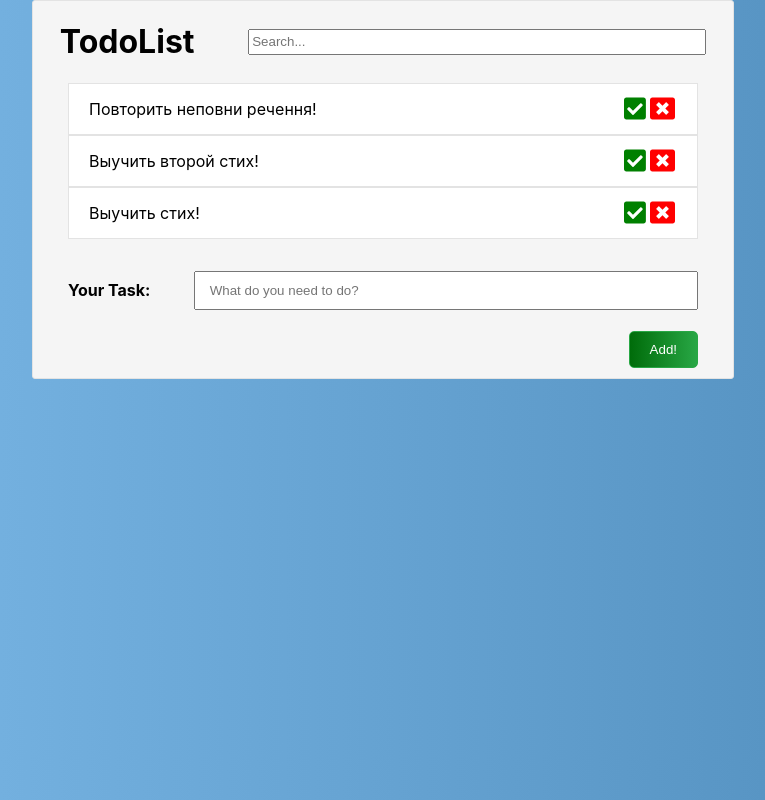
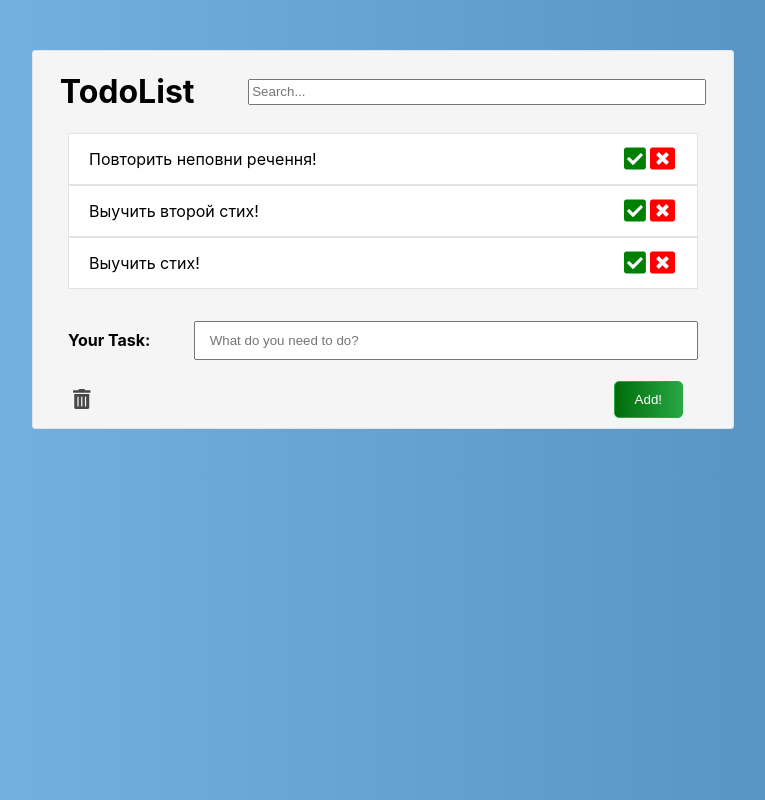
Before and after one commit to Den-programmer/TodoList, a React (Create React App) app: page / in a window 1280 px wide. Shown: the whole page, without its empty margins (257-1022 px from the left). Built offline with nearby package versions, Linux system fonts and the light colour scheme.

Commit message:
now you can delete all tasks by one click!

```diff
--- a/src/App.js
+++ b/src/App.js
@@ -2,9 +2,6 @@ import React from 'react';
 import TodoContainer from './components/todo/todoContainer';
 
 class App extends React.Component {
-  constructor() {
-    super();
-  }
   render() {
     return (
       <div className="App">
--- a/src/BLL/reducers/reducerTodo.js
+++ b/src/BLL/reducers/reducerTodo.js
@@ -1,7 +1,8 @@
-let ADD_TASK = 'ADD-TASK';
-let DONE_TASK = 'DONE-TASK';
-let DELETE_TASK = 'DELETE-TASK';
-let TASK_VALUE_CHANGE = 'TASK-VALUE-CHANGE';
+const ADD_TASK = 'ADD-TASK';
+const DONE_TASK = 'DONE-TASK';
+const DELETE_TASK = 'DELETE-TASK';
+const TASK_VALUE_CHANGE = 'TASK-VALUE-CHANGE';
+const DELETE_ALL_TASKS = 'DELETE_ALL_TASKS';
 
 let todolist = {
     tasks: [
@@ -63,21 +64,28 @@ let reducerTodo = (state = todolist, action) => {
             }
         });
         return stateCopy;
+    } else if (action.type === DELETE_ALL_TASKS) {
+        stateCopy.tasks = [];
+
+        return stateCopy;
     }
     return state;
 }
 
-export let addTaskAC = (taskTitle) => {
+export let addTask = (taskTitle) => {
     return { type: ADD_TASK, taskTitle: taskTitle }
 }
-export let doneTaskAC = (taskId) => {
+export let doneTask = (taskId) => {
     return { type: DONE_TASK, taskId: taskId, }
 }
-export let deleteTaskAC = (taskID) => {
+export let deleteTask = (taskID) => {
     return { type: DELETE_TASK, taskID: taskID }
 }
-export let onTaskInputChangeAC = (newTaskValue) => {
+export let onTaskInputChange = (newTaskValue) => {
     return { type: TASK_VALUE_CHANGE, newTaskValue }
+}
+export const deleteAllTasks = () => {
+    return { type: DELETE_ALL_TASKS }
 }
 
 export default reducerTodo;
--- /dev/null
+++ b/src/components/todo/AddTask/DeleteAllTasks/deleteAllTasks.jsx
@@ -0,0 +1,23 @@
+import React from 'react';
+import classes from './deleteAllTasks.module.css';
+import { FontAwesomeIcon } from '@fortawesome/react-fontawesome';
+import { faTrashAlt } from '@fortawesome/free-solid-svg-icons';
+
+const DeleteAllTasks = (props) => {
+
+    let deleteAllTasks = () => {
+        props.deleteAllTasks();
+    }
+    let returnPrevTasks = () => {
+
+    }
+
+    return (
+        <div className={classes.deleteAllTasks}>
+            <FontAwesomeIcon onClick={ deleteAllTasks } className={classes.trashCan} icon={faTrashAlt}/>
+            {/* <FontAwesomeIcon onClick={ returnPrevTasks } icon={faUndo}/> */}
+        </div>
+    );
+}
+
+export default DeleteAllTasks;
--- /dev/null
+++ b/src/components/todo/AddTask/DeleteAllTasks/deleteAllTasks.module.css
@@ -0,0 +1,10 @@
+.trashCan {
+    font-size: 20px;
+    cursor:pointer;
+    opacity:0.7;
+}
+
+.trashCan:hover {
+    transition:all .2s linear;
+    opacity:1;
+}
--- a/src/components/todo/AddTask/addTask.jsx
+++ b/src/components/todo/AddTask/addTask.jsx
@@ -1,10 +1,17 @@
 import React, { createRef } from 'react';
 import classes from './addTask.module.css';
+import DeleteAllTasks from './DeleteAllTasks/deleteAllTasks';
 
 const AddTask = (props) => {
     let additionTaskInput = React.createRef();
     let HiddenContainer = React.createRef();
+    let btn_addTask = React.createRef();
 
+    let addTaskWithEnter = (e => {
+        if (e.which == 13) {
+            btn_addTask.current.onClick();
+        }
+    });
     let addTask = () => {
         let taskTitle = additionTaskInput.current.value;
         if (taskTitle == '') {
@@ -26,7 +33,7 @@ const AddTask = (props) => {
                     <h4>Your Task:</h4>
                 </div>
                 <div>
-                    <input title="Enter your task!" onChange={ onTaskInputChange } ref={additionTaskInput} className={classes.input} placeholder=" What do you need to do? " type="text" value={props.newTaskValue}/>
+                    <input title="Enter your task!" onKeyDown={addTaskWithEnter} onChange={onTaskInputChange} ref={additionTaskInput} className={classes.input} placeholder=" What do you need to do? " type="text" value={props.newTaskValue} />
                 </div>
             </div>
             <div ref={HiddenContainer} className={classes.containerHidden}>
@@ -34,10 +41,13 @@ const AddTask = (props) => {
                     <p>You entered nothing!</p>
                 </div>
             </div>
-            <div className={classes.btn_addTask}>
-                <button title="Add new item!" onClick={ addTask }>
-                    Add!
-                </button>
+            <div className={classes.managePanel}>
+                <DeleteAllTasks deleteAllTasks={props.deleteAllTasks}/>
+                <div className={classes.btn_addTask}>
+                    <button title="Add new item!" onClick={addTask}>
+                        Add!
+                    </button>
+                </div>
             </div>
         </div>
     );
--- a/src/components/todo/AddTask/addTask.module.css
+++ b/src/components/todo/AddTask/addTask.module.css
@@ -18,11 +18,15 @@
 .input:focus {
     border:1px solid #007BFF;
 }
+.managePanel {
+    display: flex;
+    width:620px;
+    justify-content: space-between;
+    align-items:center;
+    margin: 0 auto;
+}
 .btn_addTask {
-    display:flex;
-    justify-content:right;
     margin:10px;
-    margin-right: 35px;
 }
 .btn_addTask button {
     color:#FFF;
--- a/src/components/todo/todo.jsx
+++ b/src/components/todo/todo.jsx
@@ -11,8 +11,11 @@ const Todo = (props) => {
             <Tasks tasks={props.tasks}
             doneTask={props.doneTask}
             deleteTask={props.deleteTask}/>
-            <AddTask newTaskValue={props.newTaskValue}
-            onTaskInputChange={props.onTaskInputChange} addTask={props.addTask} />
+            <AddTask
+            deleteAllTasks={props.deleteAllTasks}
+            newTaskValue={props.newTaskValue}
+            onTaskInputChange={props.onTaskInputChange}
+            addTask={props.addTask}/>
         </div>
     );
 }
--- a/src/components/todo/todo.module.css
+++ b/src/components/todo/todo.module.css
@@ -2,7 +2,7 @@
     width:700px;
     min-height: 350px;
     background-color: #F5F5F5;
-    margin: 0 auto;
+    margin: 50px auto;
     border:1px solid #E3E3E3;
     border-radius: 3px;
 }
--- a/src/components/todo/todoContainer.jsx
+++ b/src/components/todo/todoContainer.jsx
@@ -1,5 +1,5 @@
 import Todo from './todo';
-import { doneTaskAC, deleteTaskAC, addTaskAC, onTaskInputChangeAC } from '../../BLL/reducers/reducerTodo';
+import { doneTask, deleteTask, addTask, onTaskInputChange, deleteAllTasks } from '../../BLL/reducers/reducerTodo';
 import { connect } from 'react-redux';
 
 let mapStatetoProps = (state) => {
@@ -8,24 +8,8 @@ let mapStatetoProps = (state) => {
         newTaskValue: state.todolist.newTaskValue,
     }
 }
-let mapDispatchToProps = (dispatch) => {
-    return {
-        addTask:(taskTitle) => {
-            dispatch(addTaskAC(taskTitle));
-        },
-        onTaskInputChange:(newTaskValue) => {
-            dispatch(onTaskInputChangeAC(newTaskValue));
-        },
-        doneTask:(taskId) => {
-            dispatch(doneTaskAC(taskId));
-        },
-        deleteTask:(taskID) => {
-            dispatch(deleteTaskAC(taskID));
-        },
-    }
-}
 
-const TodoContainer = connect(mapStatetoProps, mapDispatchToProps)(Todo);
+const TodoContainer = connect(mapStatetoProps, { addTask, onTaskInputChange, doneTask, deleteTask, deleteAllTasks })(Todo);
 
 
 export default TodoContainer;
```
Also changed, not shown: src/components/todo/tasks/task/img/closeImg.png (added), src/components/todo/tasks/task/img/doneImg.png (added), src/components/todo/tasks/task/task.module.css (line endings or trailing spaces).
